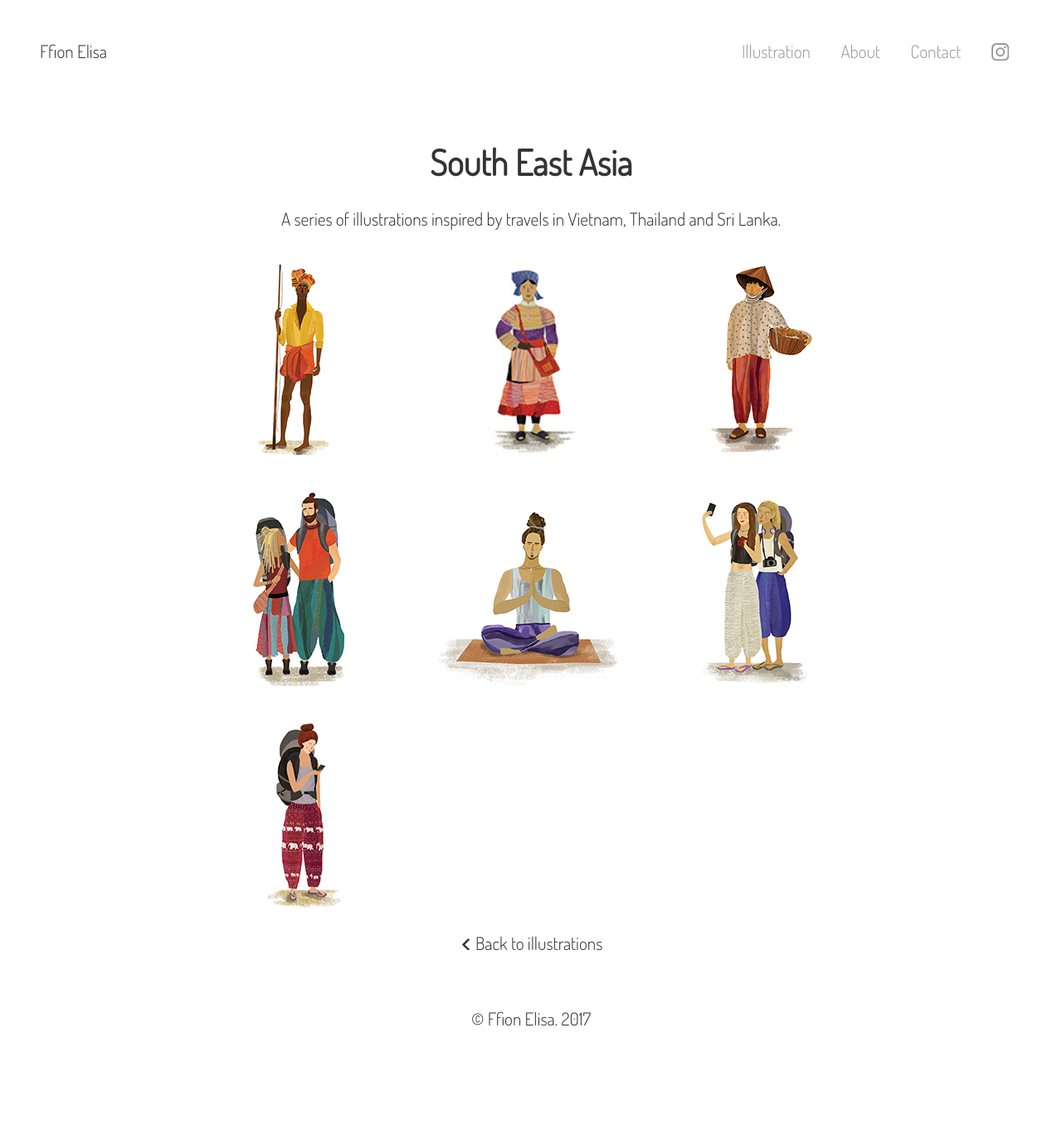
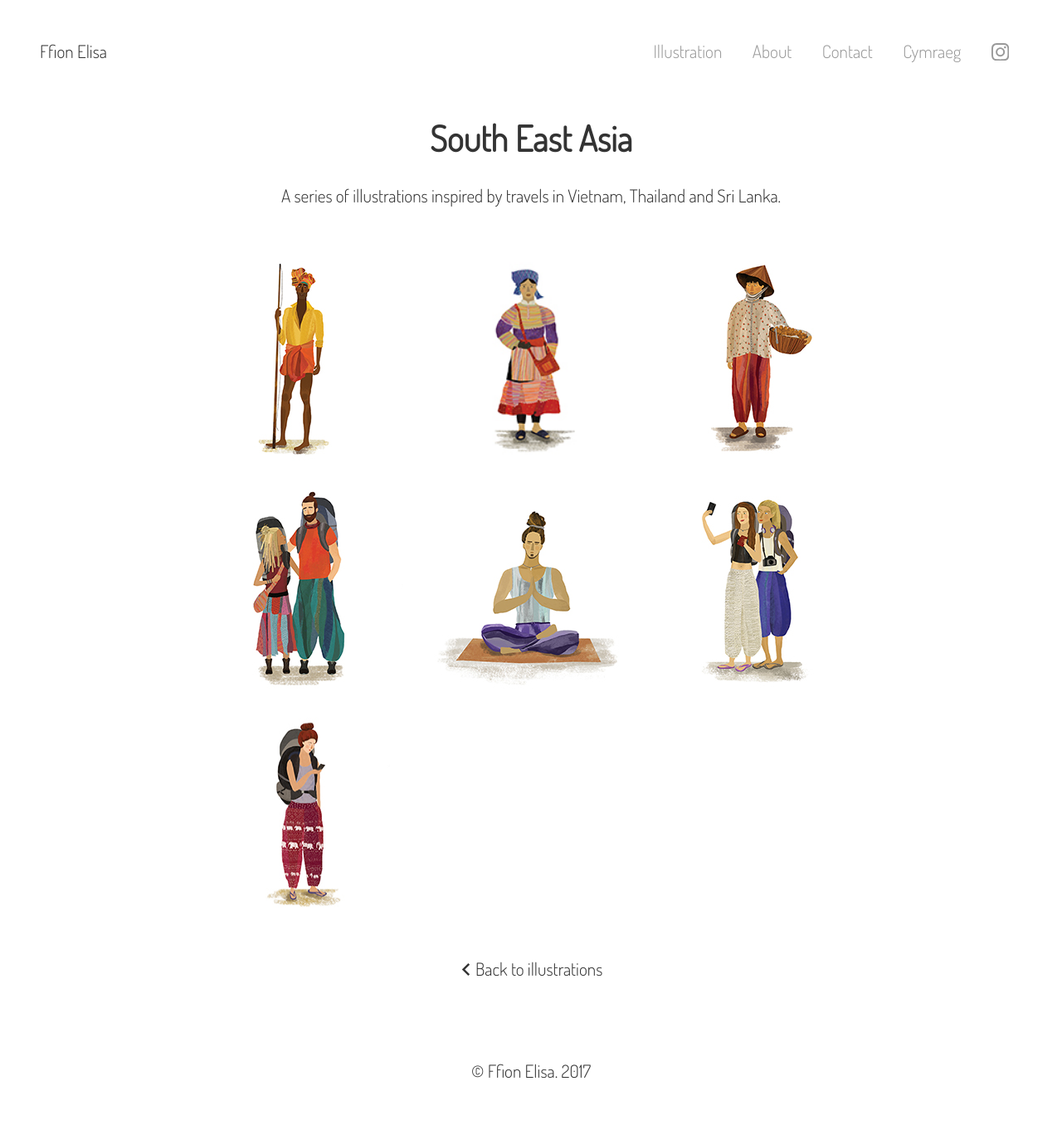
Before and after one commit to danprince/ffionelisa.com, a Jekyll site: the page built from _series/south-east-asia.md, in a window 1280 px wide. Shown: the whole page at 83% size. Built offline with Jekyll 4.4.1, drawn with Linux system fonts in a browser that asks for light colours; nearby versions of some CDN libraries; before the commit the page ends 1305 px from its top, so only the background shows below that.

Commit message:
going bilingual

```diff
--- a/_includes/header.html
+++ b/_includes/header.html
@@ -6,10 +6,18 @@
   </div>
   <div class="header-right">
     <nav class="site-nav">
-      <a class="{% if page.url == '/' %}active{% endif %}" href="/">Illustration</a>
+      <a class="{% if page.url == '/' %}active{% endif %}" href="/">
+        <span data-lang="en">Illustration</span>
+        <span data-lang="cy">Darlun</span>
+      </a>
       {% for p in site.pages %}
-        <a class="{% if page.url == p.url %}active{% endif %}" href="{{p.url}}">{{p.title}}</a>
+        <a class="{% if page.url == p.url %}active{% endif %}" href="{{p.url}}">
+          <span data-lang="en">{{p.title}}</span>
+          <span data-lang="cy">{{p.title_cy}}</span>
+        </a>
       {% endfor %}
+      <a id="lang-en">English</a>
+      <a id="lang-cy">Cymraeg</a>
       <a href="https://instagram.com/{{site.instagram_username}}" target="_blank">
         <svg fill="currentColor" xmlns="http://www.w3.org/2000/svg" width="1em" height="1em" viewBox="0 0 24 24"><path d="M12 2.163c3.204 0 3.584.012 4.85.07 3.252.148 4.771 1.691 4.919 4.919.058 1.265.069 1.645.069 4.849 0 3.205-.012 3.584-.069 4.849-.149 3.225-1.664 4.771-4.919 4.919-1.266.058-1.644.07-4.85.07-3.204 0-3.584-.012-4.849-.07-3.26-.149-4.771-1.699-4.919-4.92-.058-1.265-.07-1.644-.07-4.849 0-3.204.013-3.583.07-4.849.149-3.227 1.664-4.771 4.919-4.919 1.266-.057 1.645-.069 4.849-.069zm0-2.163c-3.259 0-3.667.014-4.947.072-4.358.2-6.78 2.618-6.98 6.98-.059 1.281-.073 1.689-.073 4.948 0 3.259.014 3.668.072 4.948.2 4.358 2.618 6.78 6.98 6.98 1.281.058 1.689.072 4.948.072 3.259 0 3.668-.014 4.948-.072 4.354-.2 6.782-2.618 6.979-6.98.059-1.28.073-1.689.073-4.948 0-3.259-.014-3.667-.072-4.947-.196-4.354-2.617-6.78-6.979-6.98-1.281-.059-1.69-.073-4.949-.073zm0 5.838c-3.403 0-6.162 2.759-6.162 6.162s2.759 6.163 6.162 6.163 6.162-2.759 6.162-6.163c0-3.403-2.759-6.162-6.162-6.162zm0 10.162c-2.209 0-4-1.79-4-4 0-2.209 1.791-4 4-4s4 1.791 4 4c0 2.21-1.791 4-4 4zm6.406-11.845c-.796 0-1.441.645-1.441 1.44s.645 1.44 1.441 1.44c.795 0 1.439-.645 1.439-1.44s-.644-1.44-1.439-1.44z"/></svg>
       </a>
--- a/_includes/illustration_preview.html
+++ b/_includes/illustration_preview.html
@@ -2,7 +2,10 @@
   <img class="image-thumb" width="250" height="250" src="{{block.thumbnail}}" />
   <div class="image-preview">
     <div class="image-preview-container">
-      <span class="image-preview-text">{{block.title}}</span>
+      <span class="image-preview-text">
+        <span data-lang="en">{{block.title}}</span>
+        <span data-lang="cy">{{block.title_cy}}</span>
+      </span>
     </div>
   </div>
   <div class="overlay">
@@ -15,8 +18,12 @@
       </div>
     </div>
     <div class="image-description">
-      <h2 class="image-modal-title">{{block.title}}</h2>
-      <p class="image-modal-description">{{block.text}}</p>
+      <h2 class="image-modal-title">
+        <span data-lang="en">{{block.title}}</span>
+        <span data-lang="cy">{{block.title_cy}}</span>
+      </h2>
+      <p data-lang="en" class="image-modal-description">{{block.text}}</p>
+      <p data-lang="cy" class="image-modal-description">{{block.text_cy}}</p>
     </div>
   </div>
 </div>
--- a/_includes/series_preview.html
+++ b/_includes/series_preview.html
@@ -6,9 +6,11 @@
     <div class="image-preview">
       <div class="image-preview-container">
         <span class="image-preview-text">
-          <span>{{block.title}} Series</span>
+          <span data-lang="en">{{block.title}} Series</span>
+          <span data-lang="cy">Cyfres {{block.title_cy}}</span>
           <div class="divider"></div>
-          <span>{{illustrations.size}} Illustrations</span>
+          <small data-lang="en">{{illustrations.size}} Illustrations</small>
+          <small data-lang="cy">{{illustrations.size}} Darlun</small>
         </span>
       </div>
     </div>
--- a/_layouts/default.html
+++ b/_layouts/default.html
@@ -9,7 +9,15 @@
     <link rel="stylesheet" href="/assets/style.css" />
     <link href="https://fonts.googleapis.com/css?family=Dosis:300" rel="stylesheet">
   </head>
-  <body>
+  <body data-lang="en">
+    <script>
+      setLanguage(localStorage.lang || 'en');
+
+      function setLanguage(lang) {
+        document.body.setAttribute('data-lang', lang);
+        localStorage.lang = lang;
+      }
+    </script>
     {% include header.html %}
     <main class="site-content">{{content}}</main>
     {% include footer.html %}
--- a/_layouts/series.html
+++ b/_layouts/series.html
@@ -4,15 +4,15 @@ layout: default
 
 {% assign illustrations = site.work | where:"series",page.title %}
 
-<center>
-  <h1>{{page.title}}</h1>
-  <p>{{page.description}}</p>
-</center>
+<header class="series-header">
+  <h1 class="series-title">{{page.title}}</h1>
+  <p class="series-description">{{page.description}}</p>
+</header>
 
 {% for block in illustrations reversed %}
   {% include illustration_preview.html block=block %}
 {% endfor %}
 
-<center>
+<footer class="series-footer">
   <a href="/"><svg xmlns="http://www.w3.org/2000/svg" fill="currentColor" width=".7em" height=".7em" viewBox="0 0 24 24"><path d="M16.67 0l2.83 2.829-9.339 9.175 9.339 9.167-2.83 2.829-12.17-11.996z"/></svg> Back to illustrations</a>
-</center>
+</footer>
--- a/assets/main.js
+++ b/assets/main.js
@@ -22,3 +22,14 @@ function hideModal() {
     activeModal = null;
   });
 }
+
+$('#lang-en').on('click', showEnglish);
+$('#lang-cy').on('click', showCymraeg);
+
+function showEnglish() {
+  setLanguage('en');
+}
+
+function showCymraeg() {
+  setLanguage('cy');
+}
--- a/assets/style.css
+++ b/assets/style.css
@@ -18,6 +18,27 @@ a {
 
 a:hover {
   text-decoration: underline;
+}
+
+/* Biligual styles */
+
+#lang-en, #lang-cy {
+  cursor: pointer;
+}
+
+body[data-lang="en"] #lang-en,
+body[data-lang="cy"] #lang-cy {
+  display: none;
+}
+
+body[data-lang="en"] [data-lang="en"],
+body[data-lang="cy"] [data-lang="cy"] {
+  display: auto;
+}
+
+body[data-lang="en"] [data-lang="cy"],
+body[data-lang="cy"] [data-lang="en"] {
+  display: none;
 }
 
 .site-header {
@@ -204,6 +225,10 @@ a:hover {
   padding: 24px;
 }
 
+.series-meta {
+  font-size: 12pt;
+}
+
 .series-modal-title {
   font-size: inherit;
   margin: 8px;
@@ -216,6 +241,20 @@ a:hover {
 
 .series-modal-images img {
   margin: 8px;
+}
+
+.series-footer {
+  margin: 32px 0;
+  text-align: center;
+}
+
+.series-header {
+  margin-bottom: 48px;
+  text-align: center;
+}
+
+.series-title {
+  margin-top: 0;
 }
 
 .contact-form {
@@ -273,7 +312,7 @@ a:hover {
   background: #578c57;
 }
 
-@media (max-width: 600px) {
+@media (max-width: 660px) {
   .site-header {
     text-align: center;
   }
```
Also changed, not shown: admin/config.yml (+14 -6 lines).
